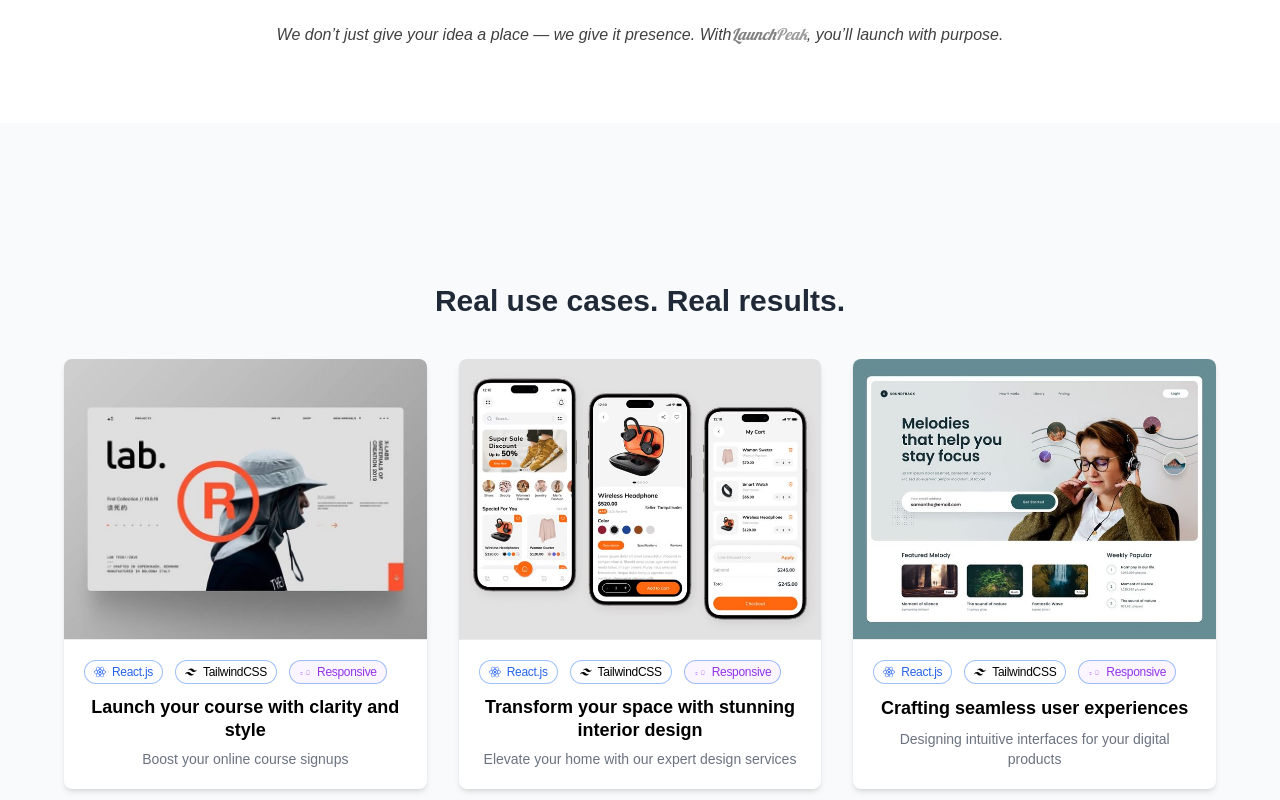
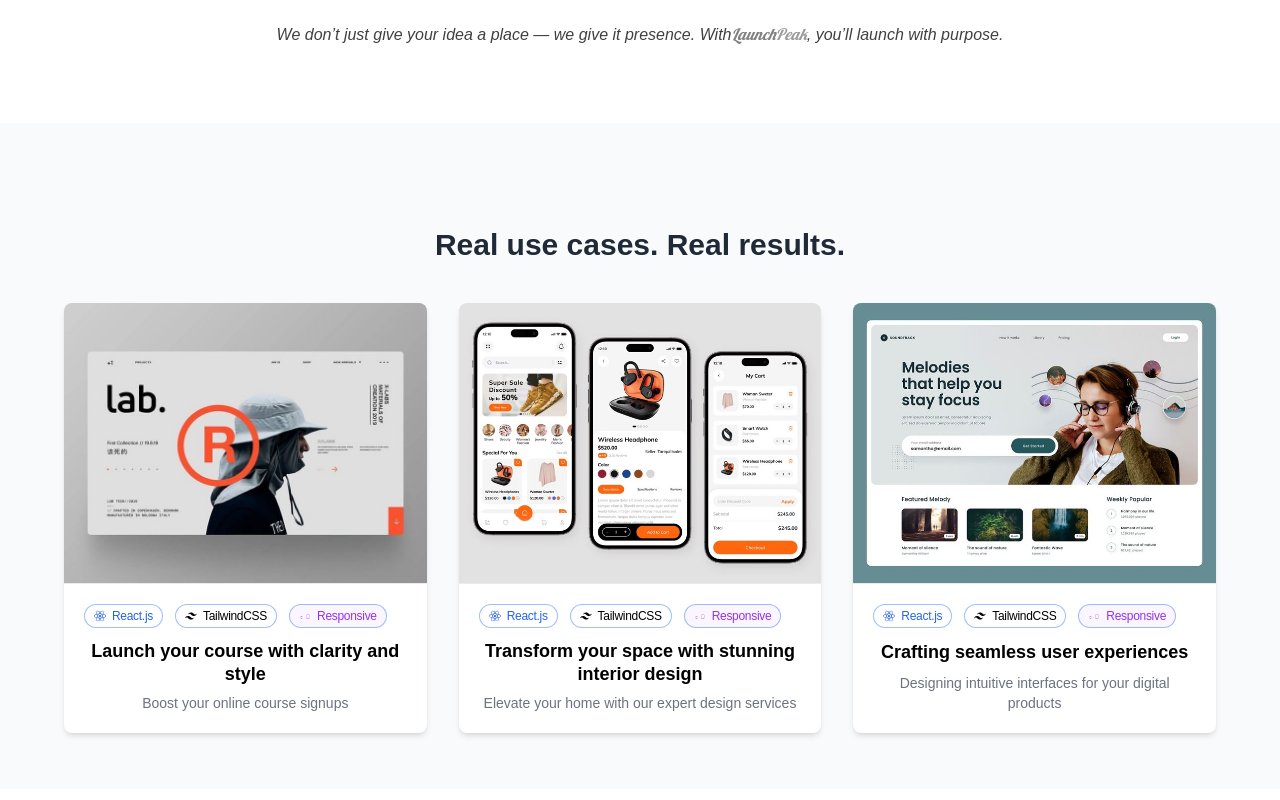
Before and after one commit to lodsa-ntos/launchpeak-starter, a React (Vite) app: page / in a window 1280 px wide. Shown: the part 2020-2820 px from the top of the page. Built offline with nearby package versions, Linux system fonts and the light colour scheme; a web font is replaced by a local one.

Commit message:
Refactor ExempleSection layout for improved spacing and alignment

```diff
--- a/src/components/ExempleSection.jsx
+++ b/src/components/ExempleSection.jsx
@@ -28,15 +28,15 @@ const cardsdata = [
 function ExempleSection() {
 
   return (
-    <section id="examples" className="w-full bg-lp-bg py-16 px-4 sm:px-6 md:px-8">
-  <div className="max-w-7xl mx-auto px-4 pt-24 sm:px-6 lg:px-8 text-center">
+    <section id="examples" className="w-full bg-lp-bg py-14 px-4 sm:px-6 md:px-8">
+  <div className="max-w-7xl mx-auto px-4 pt-12 sm:px-6 lg:px-8 text-center">
     <div className="text-center mb-10">
       <h2 className="text-3xl font-semibold font-Satoshi text-gray-800">
         Real use cases. Real results.
       </h2>
     </div>
 
-    <div className="grid grid-cols-1 sm:grid-cols-2 lg:grid-cols-3 gap-8">
+    <div className="grid lg:grid-cols-3 gap-12 lg:gap-8">
       {cardsdata.map((card, index) => (
         <div key={index} className="flex flex-col bg-white rounded-lg shadow-md hover:shadow-xl transition-shadow duration-300 overflow-hidden">
           <img
```
